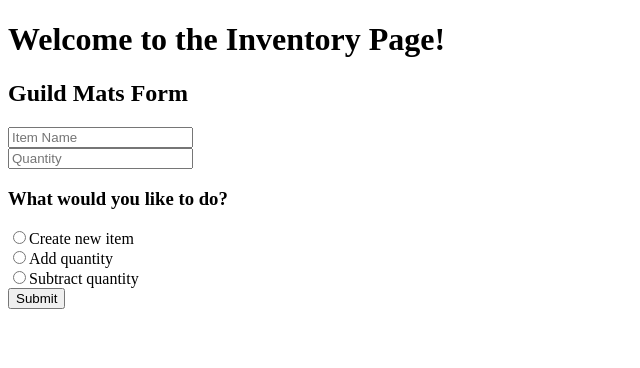
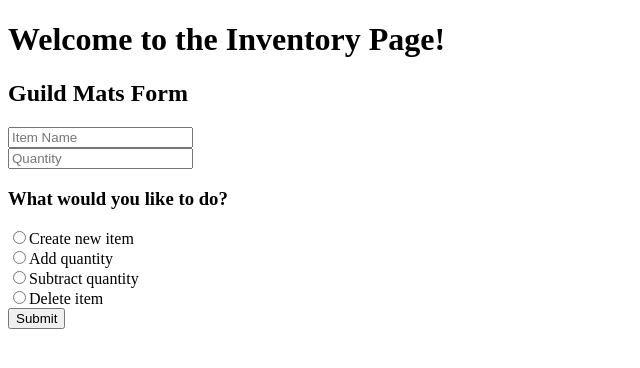
Before and after one commit to mealthebear/guild-app, a React app: page / in a window 1280 px wide. Shown: the top 368 px of the page, without its empty margins (0-640 px from the left). Built offline with nearby package versions, Linux system fonts and the light colour scheme; the HTML template or start-up script is replaced by a standard one.

Commit message:
Changed value attribute to defaultValue

```diff
--- a/client/src/components/Form.js
+++ b/client/src/components/Form.js
@@ -9,7 +9,7 @@ const Form = ({ heading, inputFields }) => {
           return <div key={index}>
             {/* This conditional rendering of the field heading allows you to
               create and separate groups of input fields in a form.
-              i.e. text inputs -> radio inputs
+              i.e. text inputs, radio inputs, etc
               NOTE: Ensure the first input in the set has the 'heading' key */}
             {field.heading ? <h3>{field.heading}</h3> : null}
             <input
@@ -17,12 +17,12 @@ const Form = ({ heading, inputFields }) => {
               placeholder={field.placeholder || null}
               required={field.required || null}
               type={field.type || 'text'}
-              value={field.value || ''}
+              defaultValue={field.defaultValue || ''}
           />
             {/* Depending on the type of input, different attributes will be
             linked to the 'for' attribute on the label element */}
             {field.label && field.placeholder ? <label htmlFor={field.placeholder}>{field.label}</label> : null}
-            {field.label && field.value ? <label htmlFor={field.value}>{field.label}</label> : null}
+            {field.label && field.defaultValue ? <label htmlFor={field.defaultValue}>{field.label}</label> : null}
           </div>
         })}
         <input type='submit' value='Submit' />
--- a/client/src/pages/Inventory.js
+++ b/client/src/pages/Inventory.js
@@ -5,9 +5,10 @@ const Inventory = () => {
   const inputFields = [
     { name: 'name', placeholder: 'Item Name', required: 'required' },
     { name: 'quantity', placeholder: 'Quantity', required: 'required' },
-    { heading: 'What would you like to do?', label: 'Create new item', name: 'action', required: 'required', type: 'radio', value: 'new' },
-    { label: 'Add quantity', name: 'action', type: 'radio', value:'add' },
-    { label: 'Subtract quantity', name: 'action', type: 'radio', value: 'subtract' },
+    { heading: 'What would you like to do?', label: 'Create new item', name: 'action', required: 'required', type: 'radio', defaultValue: 'new' },
+    { label: 'Add quantity', name: 'action', type: 'radio', defaultValue:'add' },
+    { label: 'Subtract quantity', name: 'action', type: 'radio', defaultValue: 'subtract' },
+    { label: 'Delete item', name: 'action', type: 'radio', defaultValue: 'delete' }
   ];
   return (
     <div>
```
